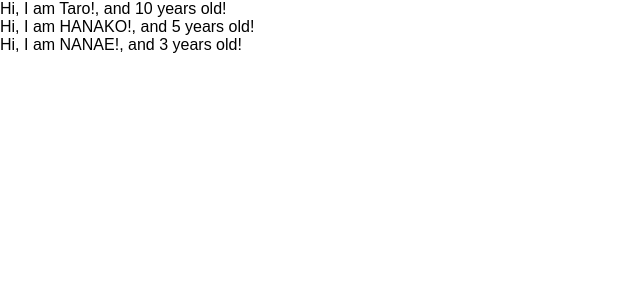
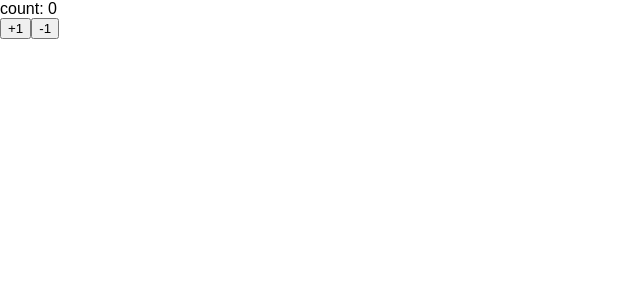
Before and after one commit to mitsuhiro0602/react_redux, a React (Create React App) app in the folder start-react-redux/: page / in a window 1280 px wide. Shown: the top 300 px of the page, without its empty margins (0-640 px from the left). Built offline with nearby package versions, Linux system fonts and the light colour scheme.

Commit message:
learn state and setState

```diff
--- a/start-react-redux/src/App.js
+++ b/start-react-redux/src/App.js
@@ -1,30 +1,32 @@
-import React from 'react';
-import PropTypes from 'prop-types';
+import React, { Component } from 'react';
 
-const App = () => {
-  const profiles = [
-    {name: "Taro", age: 10},
-    {name: "HANAKO", age: 5},
-    {name: "NANAE", age: 3},
-  ]
-  return (
-    <div>
-      {
-        profiles.map((profile, index) => {
-          return <User name={profile.name} age={profile.age} key={index}/>
-        })
-      }
-    </div>
-  )
+function App() {
+  return <Counter />;
 }
 
-const User = (props) => {
-  return <div>Hi, I am {props.name}!, and {props.age} years old! </div>
+class Counter extends Component {
+  constructor(props) {
+    super(props)
+    // console.log(this.state);
+    this.state = { count: 0}
+  }
+  handlePlusButton = () => {
+    this.setState({count: this.state.count + 1})
+  }
+  handleMinasButton = () => {
+    this.setState({count: this.state.count - 1})
+  }
+  render() {
+    // console.log(this.sate)
+    return (
+      <React.Fragment>
+        <div>count: { this.state.count}</div>
+        <button onClick={this.handlePlusButton}>+1</button>
+        <button onClick={this.handleMinasButton}>-1</button>
+      </React.Fragment>
+    );
+  }
 }
 
-User.propTypes = {
-  name: PropTypes.string,
-  age: PropTypes.number.isRequired
-}
 
 export default App;
```
